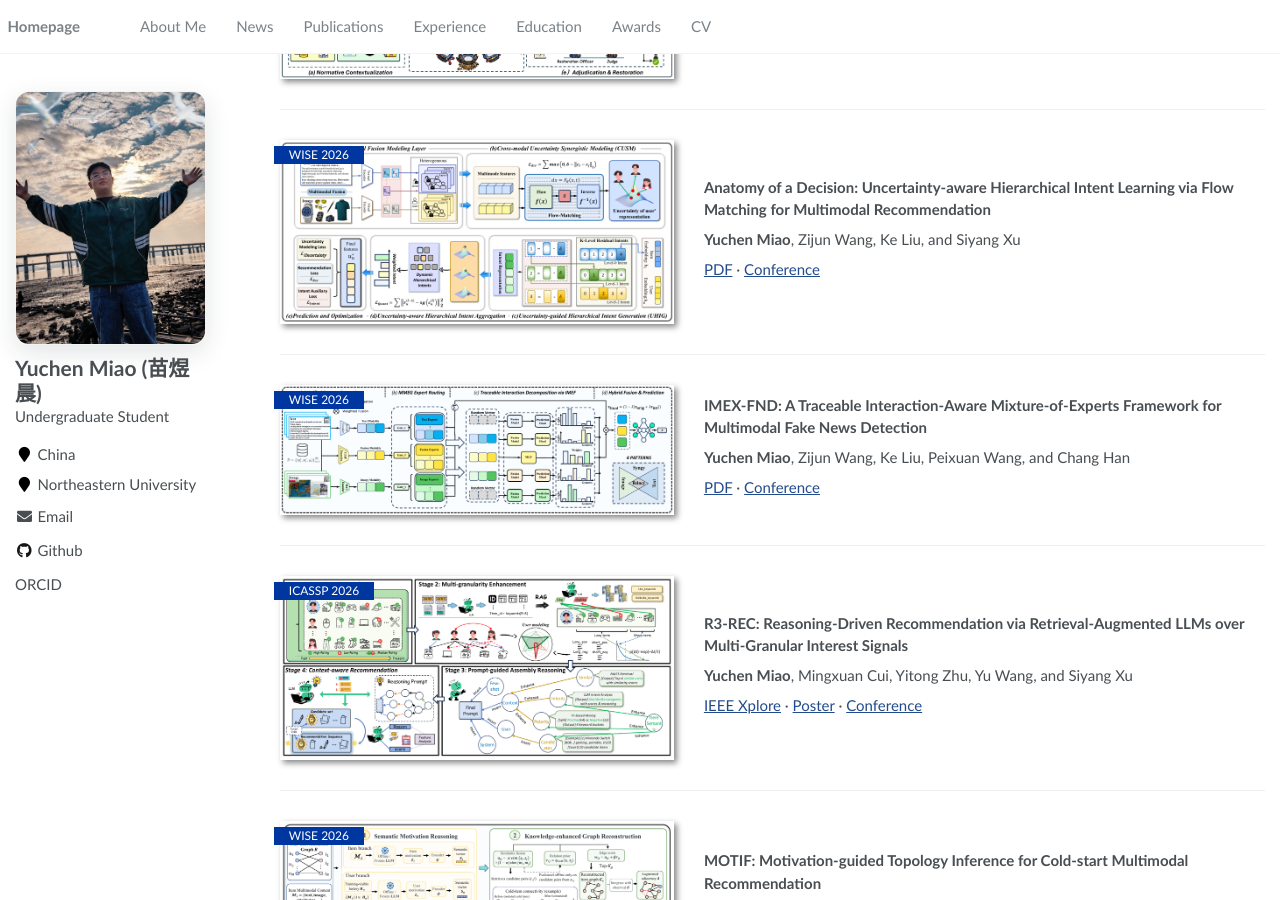
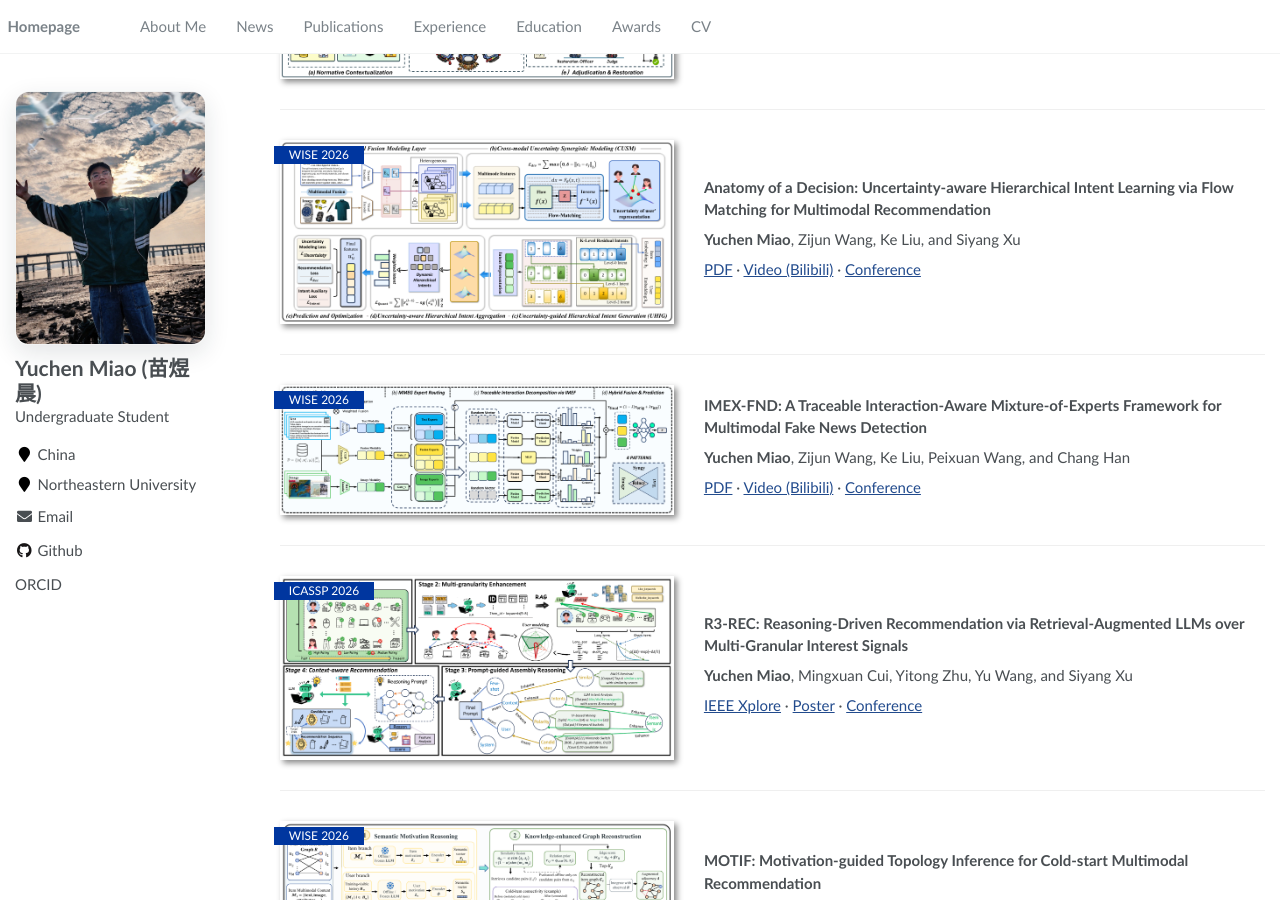
Before and after one commit to yuchenmiao04/yuchenmiao04.github.io, a Jekyll site: the page built from _pages/about.md, in a window 1280 px wide and 900 px high, scrolled down 653 px. Built offline with Jekyll 4.4.1, drawn with Linux system fonts in a browser that asks for light colours.

Commit message:
Add Bilibili videos for UHIFlow and IMEX-FND

```diff
--- a/_pages/about.md
+++ b/_pages/about.md
@@ -43,7 +43,7 @@ I am an undergraduate student in Communication Engineering at **Northeastern Uni
 
 **Yuchen Miao**, Zijun Wang, Ke Liu, and Siyang Xu
 
-[PDF](/files/uhiflow.pdf) · [Conference](https://conferences.sigappfr.org/wise2026/)
+[PDF](/files/uhiflow.pdf) · [Video (Bilibili)](https://www.bilibili.com/video/BV1sLpt6jEbX/) · [Conference](https://conferences.sigappfr.org/wise2026/)
 </div>
 </div>
 
@@ -54,7 +54,7 @@ I am an undergraduate student in Communication Engineering at **Northeastern Uni
 
 **Yuchen Miao**, Zijun Wang, Ke Liu, Peixuan Wang, and Chang Han
 
-[PDF](/files/imex-fnd.pdf) · [Conference](https://conferences.sigappfr.org/wise2026/)
+[PDF](/files/imex-fnd.pdf) · [Video (Bilibili)](https://www.bilibili.com/video/BV16Hpx6YENu/) · [Conference](https://conferences.sigappfr.org/wise2026/)
 </div>
 </div>
 
```
